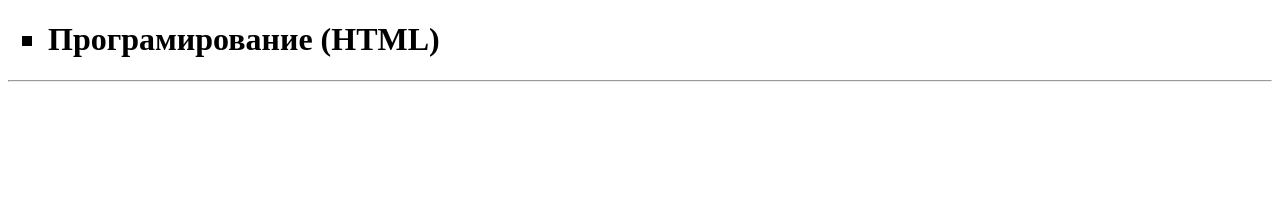
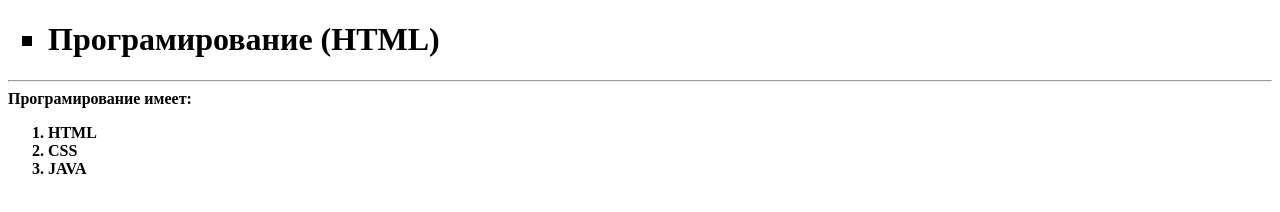
Before and after one commit to 1398rich/1398rich.github.io, a plain HTML site: page index.html in a window 1280 px wide. Drawn offline with Linux system fonts and the light colour scheme.

Commit message:
Update index.html

```diff
--- a/index.html
+++ b/index.html
@@ -11,5 +11,11 @@
 	<h1><strong><li type="square">Програмирование (HTML)</li><strong></h1>
 	</ul>
 	<hr>
+	Програмирование имеет:
+	<ol  type="1">
+	<li>HTML</li>
+	<li>CSS</li>
+	<li>JAVA</li>
+	</ol>
 </body>
 </html>
```
